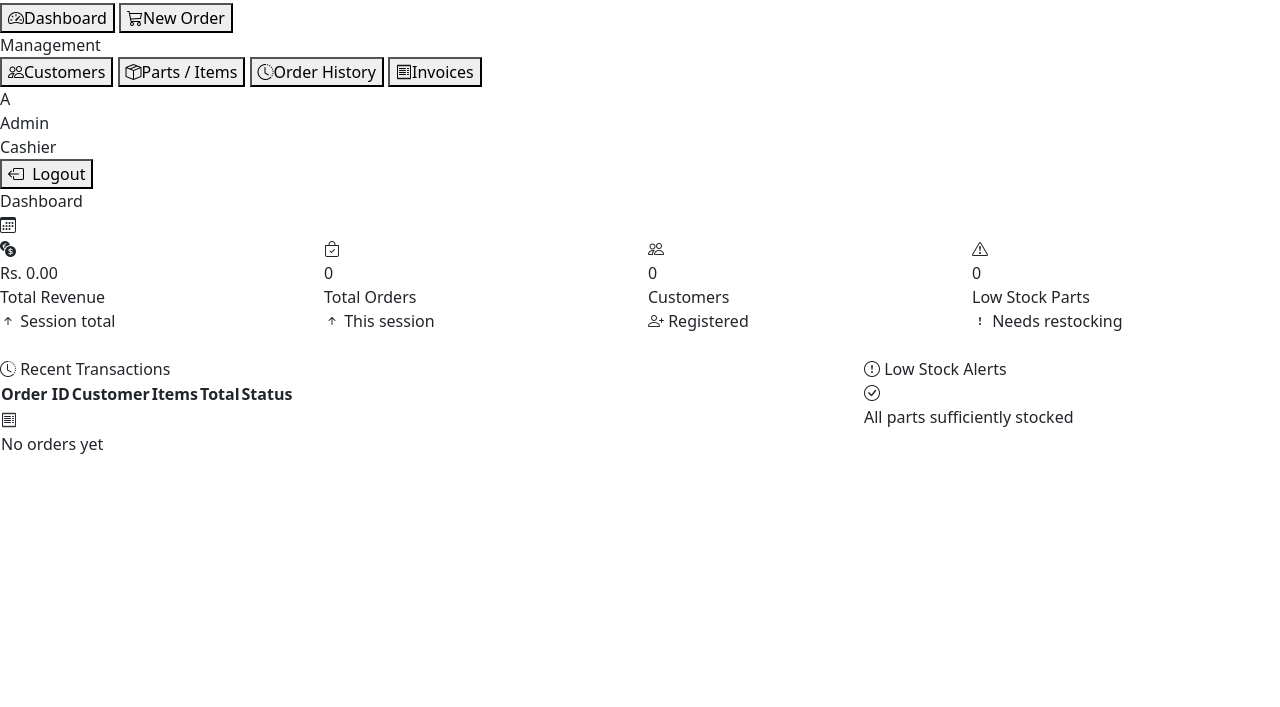
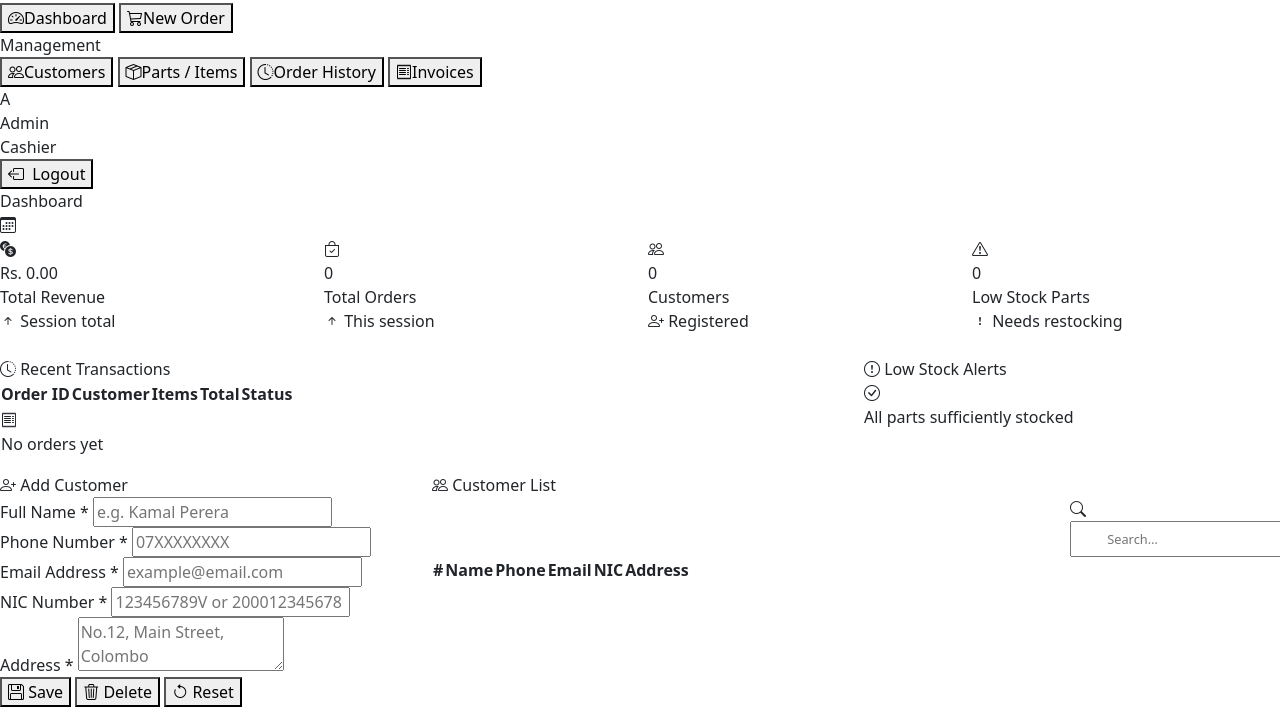
Before and after one commit to Lahiru-23/AutoParts-POS-Motor-Parts-Management-System, a website built with webpack: page index.html in a window 1280 px wide. Shown: the part 385-1092 px from the top of the page. Before the commit the page ends 858 px from the top, so only its background shows below. Built offline with nearby package versions, Linux system fonts and the light colour scheme; a script that the page names is missing.

Commit message:
create customer view

```diff
--- a/index.html
+++ b/index.html
@@ -188,6 +188,72 @@
       </div>
       <!-- /dashboard -->
 
+      <!-- ---------- VIEW — CUSTOMERS----------- -->
+
+      <div class="page-section" id="section-customers">
+        <div class="row g-3">
+          <div class="col-lg-4">
+            <div class="pos-card">
+              <div class="pos-card-header"><i class="bi bi-person-plus"></i> <span id="customerFormTitle">Add Customer</span></div>
+              <div class="pos-card-body">
+                <form id="customerForm" novalidate>
+                  <div class="form-group">
+                    <label class="form-label-pos">Full Name *</label>
+                    <input type="text" id="cName" class="form-control-pos" placeholder="e.g. Kamal Perera" required minlength="2">
+                    <span class="invalid-text" id="cName-err"></span>
+                  </div>
+                  <div class="form-group">
+                    <label class="form-label-pos">Phone Number *</label>
+                    <input type="tel" id="cPhone" class="form-control-pos" placeholder="07XXXXXXXX" required>
+                    <span class="invalid-text" id="cPhone-err"></span>
+                  </div>
+                  <div class="form-group">
+                    <label class="form-label-pos">Email Address *</label>
+                    <input type="email" id="cEmail" class="form-control-pos" placeholder="example@email.com" required>
+                    <span class="invalid-text" id="cEmail-err"></span>
+                  </div>
+                  <div class="form-group">
+                    <label class="form-label-pos">NIC Number *</label>
+                    <input type="text" id="cNic" class="form-control-pos" placeholder="123456789V or 200012345678" required minlength="10">
+                    <span class="invalid-text" id="cNic-err"></span>
+                  </div>
+                  <div class="form-group">
+                    <label class="form-label-pos">Address *</label>
+                    <textarea id="cAddress" class="form-control-pos" placeholder="No.12, Main Street, Colombo" required></textarea>
+                    <span class="invalid-text" id="cAddress-err"></span>
+                  </div>
+                  <div class="btn-group-pos">
+                    <button type="button" class="btn-pos btn-pos-primary" id="cSaveBtn"><i class="bi bi-floppy"></i> Save</button>
+                    <button type="button" class="btn-pos btn-pos-danger" id="cDeleteBtn"><i class="bi bi-trash3"></i> Delete</button>
+                    <button type="button" class="btn-pos btn-pos-secondary" id="cResetBtn"><i class="bi bi-arrow-counterclockwise"></i> Reset</button>
+                  </div>
+                </form>
+              </div>
+            </div>
+          </div>
+          <div class="col-lg-8">
+            <div class="pos-card">
+              <div class="pos-card-header">
+                <i class="bi bi-people"></i> Customer List
+                <div class="ms-auto search-wrapper" style="width:210px">
+                  <i class="bi bi-search"></i>
+                  <input type="text" id="customerSearch" class="form-control-pos" placeholder="Search…" style="padding:0.4rem 0.5rem 0.4rem 2.2rem;font-size:0.8rem">
+                </div>
+              </div>
+              <div class="pos-card-body" style="padding:0">
+                <div class="table-responsive">
+                  <table class="pos-table">
+                    <thead><tr><th>#</th><th>Name</th><th>Phone</th><th>Email</th><th>NIC</th><th>Address</th></tr></thead>
+                    <tbody id="customerTableBody"></tbody>
+                  </table>
+                </div>
+              </div>
+            </div>
+          </div>
+        </div>
+      </div>
+      <!-- /customers -->
+
 
 
 
```
